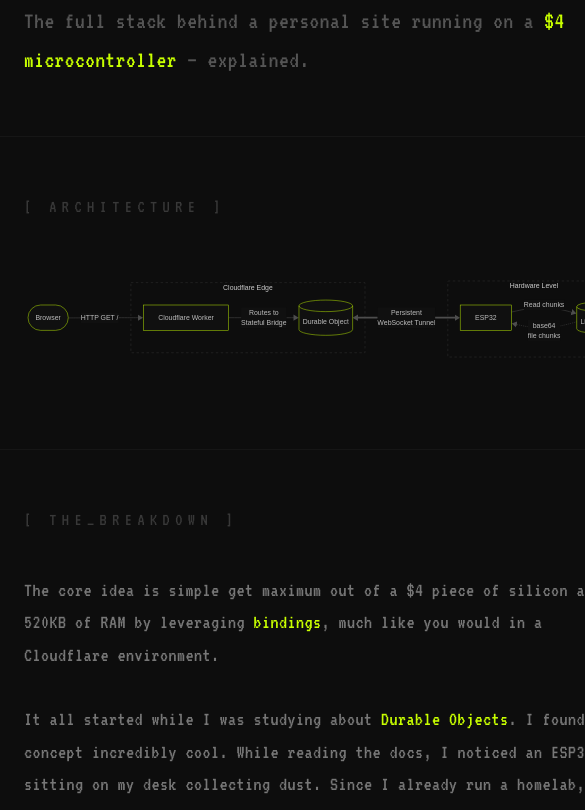
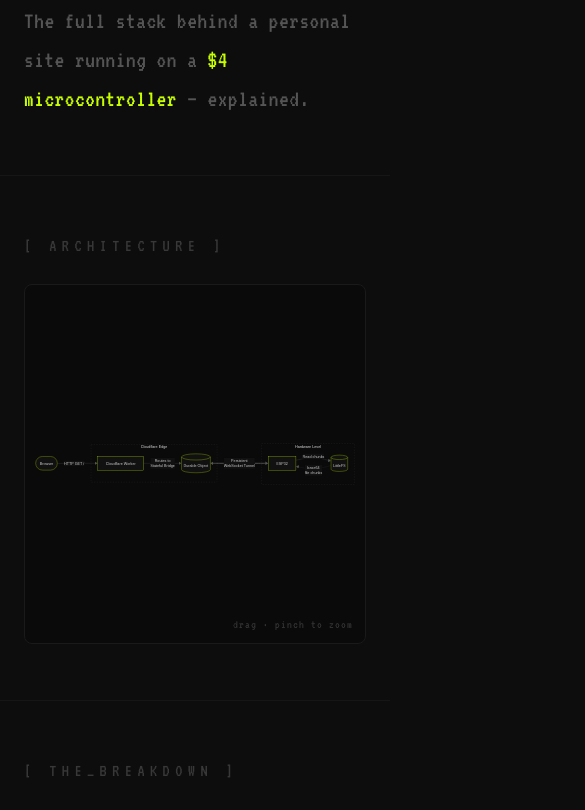
Before and after one commit to shivam1608/pocket-web, an Astro site in the folder web/: page /how in a window 390 px wide. Shown: the part 254-1064 px from the top of the page, 585 px wide, since content can reach past the window. Built offline with nearby package versions, Linux system fonts and the light colour scheme; Astro itself is replaced by a stand-in of ours.

```diff
--- a/web/src/pages/how.astro
+++ b/web/src/pages/how.astro
@@ -29,15 +29,157 @@ import archSvg from "../assets/arch.svg";
     <div class="text-[#383838] text-lg tracking-[0.3em] uppercase mb-6">
       [ architecture ]
     </div>
-    <div class="w-full overflow-x-auto py-8">
-      <div class="flex justify-center w-full">
-        <img
-          src={archSvg.src}
-          alt="Architecture Diagram"
-          class="min-w-[600px] w-full max-w-4xl opacity-90"
-        />
+
+    <div class="hidden md:flex justify-center w-full py-8">
+      <img
+        src={archSvg.src}
+        alt="Architecture Diagram"
+        class="w-full max-w-4xl opacity-90"
+      />
+    </div>
+
+    <div
+      class="md:hidden"
+      style="position: relative; width: 100%; height: 360px; border-radius: 8px; overflow: hidden; background: #0a0a0a; border: 1px solid #1a1a1a;"
+    >
+      <canvas
+        id="arch-canvas"
+        data-src={archSvg.src}
+        style="display: block; width: 100%; height: 100%;"></canvas>
+      <div
+        style="position: absolute; bottom: 10px; right: 12px; color: #333; font-size: 0.75rem; letter-spacing: 0.1em; pointer-events: none; user-select: none;"
+      >
+        drag · pinch to zoom
       </div>
     </div>
+    <script>
+      (function () {
+        const canvas = document.getElementById(
+          "arch-canvas",
+        ) as HTMLCanvasElement | null;
+        if (!canvas) return;
+
+        const ctx = canvas.getContext("2d");
+        if (!ctx) return;
+
+        const img = new Image();
+        img.src = canvas.dataset.src ?? "";
+
+        let scale = 1,
+          offsetX = 0,
+          offsetY = 0;
+        let isDragging = false,
+          lastX = 0,
+          lastY = 0;
+
+        function resize() {
+          canvas!.width = canvas!.offsetWidth * devicePixelRatio;
+          canvas!.height = canvas!.offsetHeight * devicePixelRatio;
+          draw();
+        }
+
+        function draw() {
+          ctx!.clearRect(0, 0, canvas!.width, canvas!.height);
+          if (!img.complete || img.naturalWidth === 0) return;
+          const dpr = devicePixelRatio;
+          ctx!.drawImage(
+            img,
+            offsetX * dpr,
+            offsetY * dpr,
+            img.naturalWidth * scale * dpr,
+            img.naturalHeight * scale * dpr,
+          );
+        }
+
+        function clampOffset() {
+          const dpr = devicePixelRatio;
+          const iw = img.naturalWidth * scale * dpr;
+          const ih = img.naturalHeight * scale * dpr;
+          const margin = 60 * dpr;
+          offsetX = Math.min(offsetX, (canvas!.width - margin) / dpr);
+          offsetX = Math.max(offsetX, -(iw - margin) / dpr);
+          offsetY = Math.min(offsetY, (canvas!.height - margin) / dpr);
+          offsetY = Math.max(offsetY, -(ih - margin) / dpr);
+        }
+
+        img.onload = () => {
+          scale = (canvas!.offsetWidth / img.naturalWidth) * 0.95;
+          offsetX = (canvas!.offsetWidth - img.naturalWidth * scale) / 2;
+          offsetY = (canvas!.offsetHeight - img.naturalHeight * scale) / 2;
+          resize();
+        };
+
+        // Mouse pan
+        canvas.addEventListener("mousedown", (e) => {
+          isDragging = true;
+          lastX = e.clientX;
+          lastY = e.clientY;
+          canvas!.style.cursor = "grabbing";
+        });
+        window.addEventListener("mouseup", () => {
+          isDragging = false;
+          canvas!.style.cursor = "grab";
+        });
+        canvas.addEventListener("mousemove", (e) => {
+          if (!isDragging) return;
+          offsetX += e.clientX - lastX;
+          offsetY += e.clientY - lastY;
+          lastX = e.clientX;
+          lastY = e.clientY;
+          clampOffset();
+          draw();
+        });
+
+        // Wheel zoom
+        canvas.addEventListener(
+          "wheel",
+          (e) => {
+            e.preventDefault();
+            const rect = canvas!.getBoundingClientRect();
+            const mx = e.clientX - rect.left,
+              my = e.clientY - rect.top;
+            const newScale = Math.min(
+              Math.max(scale * (e.deltaY > 0 ? 0.9 : 1.1), 0.3),
+              5,
+            );
+            offsetX = mx - (mx - offsetX) * (newScale / scale);
+            offsetY = my - (my - offsetY) * (newScale / scale);
+            scale = newScale;
+            clampOffset();
+            draw();
+          },
+          { passive: false },
+        );
+
+        // Touch pan
+        let lastTouch: Touch | null = null;
+        canvas.addEventListener("touchstart", (e) => {
+          if (e.touches.length === 1) lastTouch = e.touches[0];
+        });
+        canvas.addEventListener(
+          "touchmove",
+          (e) => {
+            e.preventDefault();
+            if (e.touches.length === 1 && lastTouch) {
+              const t = e.touches[0];
+              offsetX += t.clientX - lastTouch.clientX;
+              offsetY += t.clientY - lastTouch.clientY;
+              lastTouch = t;
+              clampOffset();
+              draw();
+            }
+          },
+          { passive: false },
+        );
+        canvas.addEventListener("touchend", () => {
+          lastTouch = null;
+        });
+
+        canvas.style.cursor = "grab";
+        resize();
+        window.addEventListener("resize", resize);
+      })();
+    </script>
   </section>
 
   <section class="px-6 md:px-14 py-14">
--- a/web/src/styles/global.css
+++ b/web/src/styles/global.css
@@ -9,11 +9,13 @@ html {
   scroll-behavior: smooth;
   background-color: #0d0d0d;
   color: #c8c8c8;
+  overflow-x: hidden;
 }
 
 body {
   font-family: 'VT323', monospace;
   min-height: 100vh;
+  overflow-x: hidden;
 }
 
 /* Custom scrollbar */
```
Also changed, not shown: 4 other files.
